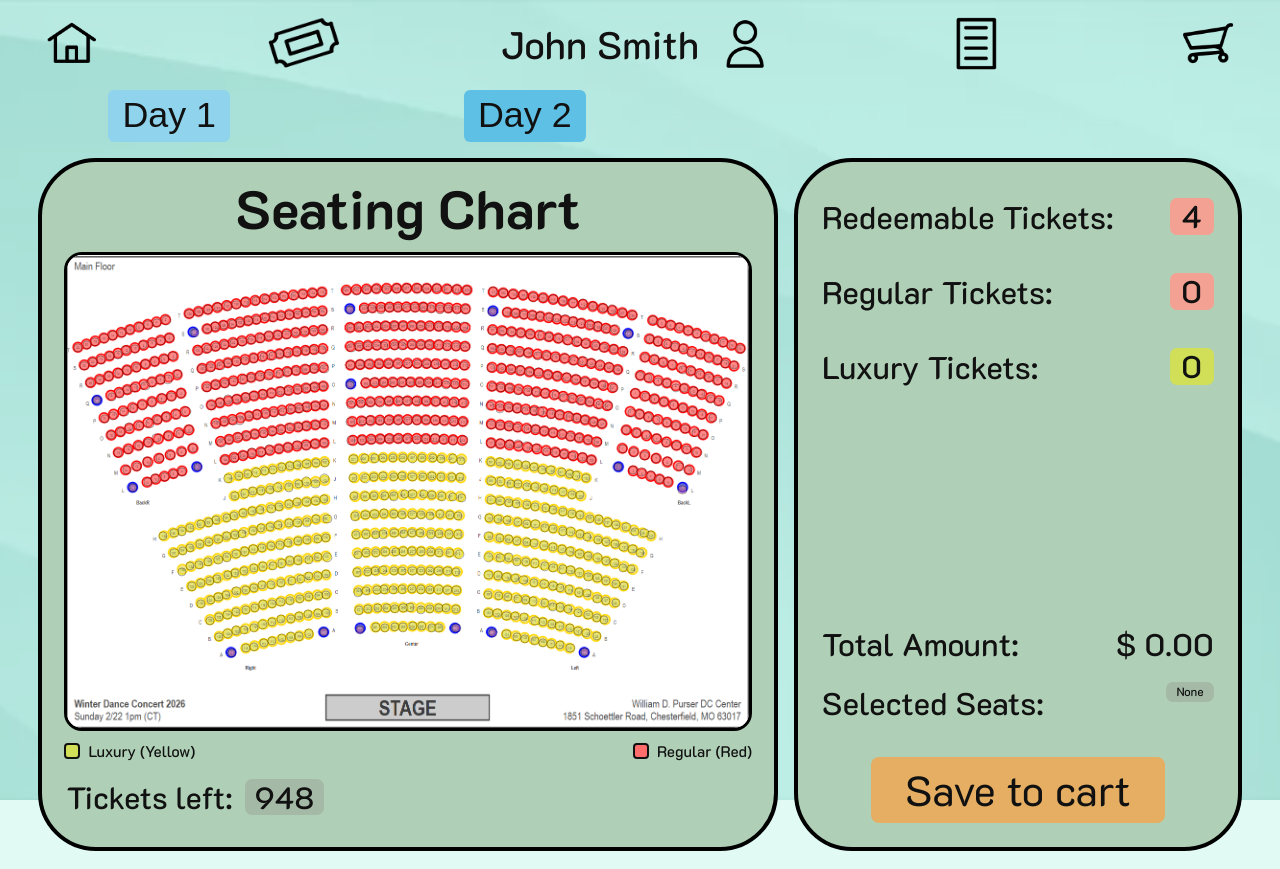
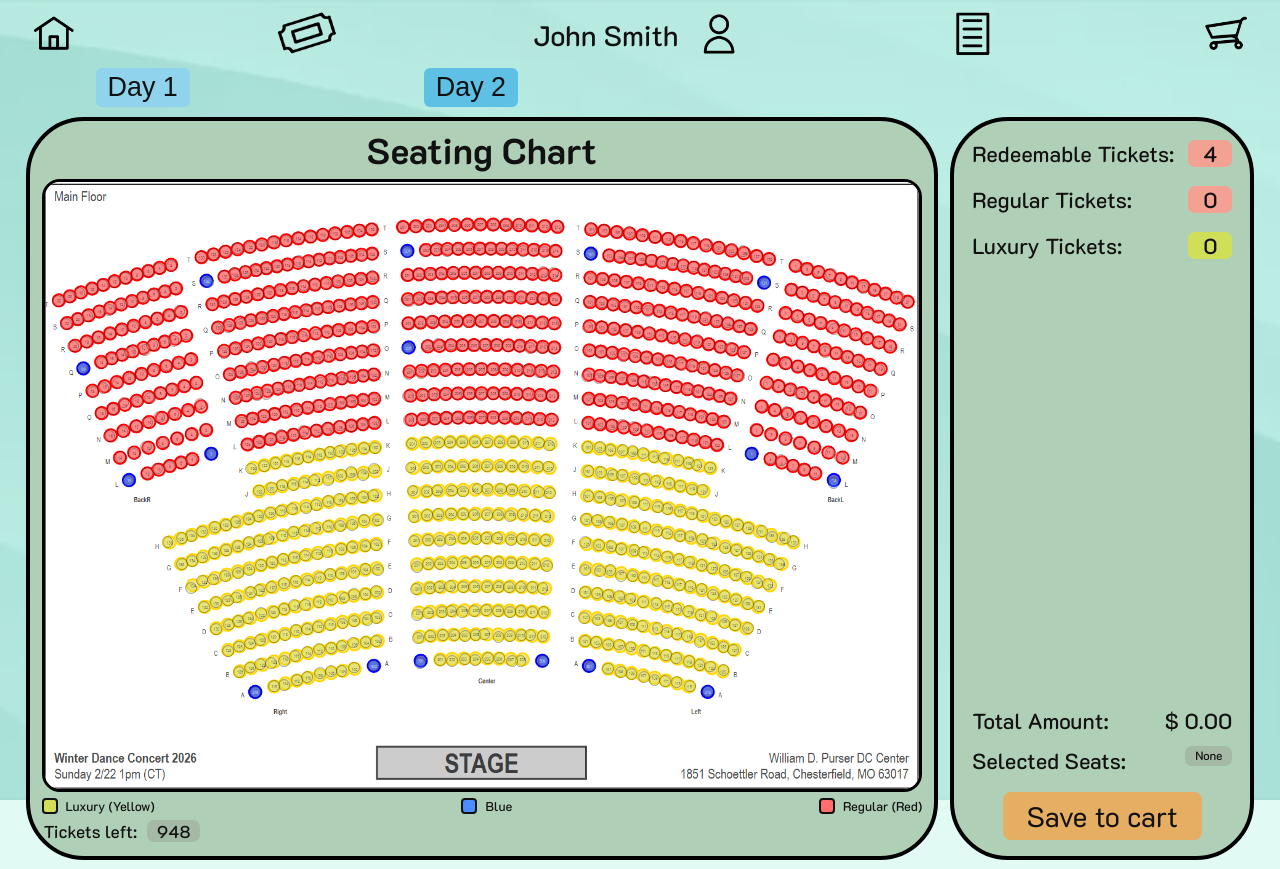
Before and after one commit to SidS-123/ArtInMotionTicketing, a plain HTML site: page user_page/tickets.html in a window 1280 px wide. Drawn offline with Linux system fonts and the light colour scheme.

Commit message:
Update tickets page and styles

```diff
--- a/user_page/tickets.css
+++ b/user_page/tickets.css
@@ -29,7 +29,7 @@ body {
   max-width: none;
   min-height: 100vh;
   margin: 0 auto;
-  padding: 10px 3vw 18px;
+  padding: 6px 2vw 8px;
 }
 
 .top-nav {
@@ -47,8 +47,8 @@ body {
 }
 
 .nav-icon {
-  width: clamp(46px, 5.3vw, 72px);
-  height: clamp(46px, 5.3vw, 72px);
+  width: clamp(40px, 4.4vw, 62px);
+  height: clamp(40px, 4.4vw, 62px);
   object-fit: contain;
   transition: transform 0.2s ease;
   transform-origin: center;
@@ -65,19 +65,19 @@ body {
 }
 
 .user-name {
-  font-size: clamp(28px, 3vw, 46px);
+  font-size: clamp(22px, 2.2vw, 34px);
   font-weight: 500;
 }
 
 .tickets-main {
-  margin-top: 12px;
+  margin-top: 6px;
 }
 
 .day-switch {
   display: flex;
   gap: 234px;
   padding-left: 70px;
-  margin-bottom: 16px;
+  margin-bottom: 10px;
 }
 
 .day-btn {
@@ -85,10 +85,10 @@ body {
   border-radius: 6px;
   background: #8fd4ec;
   color: #111;
-  font-size: clamp(30px, 2.8vw, 44px);
+  font-size: clamp(22px, 2.1vw, 32px);
   font-weight: 500;
   line-height: 1;
-  padding: 8px 14px;
+  padding: 6px 12px;
   cursor: pointer;
 }
 
@@ -98,8 +98,8 @@ body {
 
 .content-grid {
   display: grid;
-  grid-template-columns: minmax(0, 1.62fr) minmax(0, 0.98fr);
-  gap: 16px;
+  grid-template-columns: minmax(0, 1.95fr) minmax(280px, 0.65fr);
+  gap: 12px;
 }
 
 .seating-card,
@@ -110,20 +110,20 @@ body {
 }
 
 .seating-card {
-  padding: 18px 22px 30px;
-  min-height: 560px;
+  padding: 10px 12px 14px;
+  min-height: 0;
 }
 
 .seating-card h1 {
   text-align: center;
-  font-size: clamp(50px, 4.2vw, 66px);
+  font-size: clamp(34px, 2.8vw, 46px);
   line-height: 1.05;
-  margin-bottom: 16px;
+  margin-bottom: 10px;
 }
 
 .seat-chart {
-  width: min(920px, 100%);
-  margin: 0 auto 10px;
+  width: min(1000px, 100%);
+  margin: 0 auto 6px;
   position: relative;
   border: 3px solid #000;
   border-radius: 18px;
@@ -177,6 +177,10 @@ body {
   background: #d1df58;
 }
 
+.seat--blue {
+  background: #4b8dff;
+}
+
 .seat--chosen {
   opacity: 0.9;
   outline: 3px solid #111;
@@ -185,12 +189,12 @@ body {
 /* ----------------------- */
 
 .legend {
-  margin-top: 10px;
+  margin-top: 6px;
   display: flex;
   align-items: center;
   justify-content: space-between;
-  gap: 12px;
-  font-size: clamp(14px, 1.2vw, 16px);
+  gap: 10px;
+  font-size: clamp(12px, 1vw, 14px);
   font-weight: 500;
 }
 
@@ -212,23 +216,27 @@ body {
   background: #d1df58;
 }
 
+.legend-swatch--blue {
+  background: #4b8dff;
+}
+
 .legend-swatch--reg {
   background: #ff6d6d;
 }
 
 .tickets-left {
-  margin-top: 16px;
+  margin-top: 6px;
   margin-left: 2px;
   display: flex;
   align-items: center;
-  gap: 12px;
-  font-size: clamp(24px, 2.4vw, 42px);
+  gap: 10px;
+  font-size: clamp(16px, 1.35vw, 22px);
   font-weight: 500;
 }
 
 .summary-card {
-  padding: 34px 24px 24px;
-  min-height: 560px;
+  padding: 18px 18px 16px;
+  min-height: 0;
   display: flex;
   flex-direction: column;
 }
@@ -238,17 +246,17 @@ body {
   justify-content: space-between;
   align-items: center;
   gap: 10px;
-  font-size: clamp(28px, 2.45vw, 42px);
+  font-size: clamp(20px, 1.7vw, 28px);
   font-weight: 500;
-  margin-bottom: 34px;
+  margin-bottom: 18px;
 }
 
 .redeem-warning {
-  min-height: 56px;
-  margin-top: -14px;
-  margin-bottom: 8px;
+  min-height: 34px;
+  margin-top: -6px;
+  margin-bottom: 4px;
   color: #ab2020;
-  font-size: clamp(18px, 1.6vw, 24px);
+  font-size: clamp(14px, 1.2vw, 18px);
   line-height: 1.15;
   font-weight: 600;
 }
@@ -273,12 +281,12 @@ body {
 
 .total-row {
   margin-top: auto;
-  margin-bottom: 18px;
+  margin-bottom: 12px;
   display: flex;
   justify-content: space-between;
   align-items: center;
   gap: 12px;
-  font-size: clamp(28px, 2.45vw, 42px);
+  font-size: clamp(20px, 1.7vw, 28px);
   font-weight: 500;
 }
 
@@ -291,9 +299,9 @@ body {
   color: #111;
   text-decoration: none;
   font-family: inherit;
-  font-size: clamp(42px, 3.1vw, 52px);
+  font-size: clamp(28px, 2.2vw, 38px);
   line-height: 1;
-  padding: 12px 34px;
+  padding: 10px 24px;
   cursor: pointer;
 }
 
--- a/user_page/tickets.html
+++ b/user_page/tickets.html
@@ -50,6 +50,7 @@
 
           <p class="legend" aria-label="Seat legend">
             <span class="legend-item"><span class="legend-swatch legend-swatch--lux"></span>Luxury (Yellow)</span>
+            <span class="legend-item"><span class="legend-swatch legend-swatch--blue"></span>Blue</span>
             <span class="legend-item"><span class="legend-swatch legend-swatch--reg"></span>Regular (Red)</span>
           </p>
 
@@ -1061,8 +1062,8 @@
     // 2. STATE MANAGEMENT
     // ---------------------------------------------------------
     const state = {
-      day1: { reg: new Set(), lux: new Set() },
-      day2: { reg: new Set(), lux: new Set() }
+      day1: { reg: new Set(), lux: new Set(), blue: new Set() },
+      day2: { reg: new Set(), lux: new Set(), blue: new Set() }
     };
     let currentDay = DEFAULT_DAY;
     let totalSeats = seatMapData.length;
@@ -1089,11 +1090,15 @@
     // ---------------------------------------------------------
     function updateSummary() {
       const dayState = state[currentDay];
-      const regCount = dayState.reg.size;
+      const regCount = dayState.reg.size + dayState.blue.size;
       const luxCount = dayState.lux.size;
       const selectedCount = regCount + luxCount;
 
-      const totalRegAcrossDays = state.day1.reg.size + state.day2.reg.size;
+      const totalRegAcrossDays =
+        state.day1.reg.size +
+        state.day1.blue.size +
+        state.day2.reg.size +
+        state.day2.blue.size;
       const redeemableRemaining = Math.max(0, REDEEMABLE_LIMIT - totalRegAcrossDays);
       const freeUsedAcrossDays = Math.min(REDEEMABLE_LIMIT, totalRegAcrossDays);
       const chargedRegularCountAcrossDays = Math.max(0, totalRegAcrossDays - freeUsedAcrossDays);
@@ -1112,7 +1117,7 @@
     }
 
     function getSelectedSeatLabels(dayKey) {
-      return [...state[dayKey].reg, ...state[dayKey].lux].map(formatSeatLabelForDisplay);
+      return [...state[dayKey].reg, ...state[dayKey].blue, ...state[dayKey].lux].map(formatSeatLabelForDisplay);
     }
 
     function formatSeatLabelForDisplay(seatId) {
@@ -1120,9 +1125,17 @@
       return normalizedSeatId.replace(/^Ctr/i, "");
     }
 
+    function getSeatType(seat) {
+      if (String(seat.id || "").toUpperCase().startsWith("BLUE")) {
+        return "blue";
+      }
+
+      return seat.type;
+    }
+
     function buildCartTicketPayload() {
-      const day1Reg = state.day1.reg.size;
-      const day2Reg = state.day2.reg.size;
+      const day1Reg = state.day1.reg.size + state.day1.blue.size;
+      const day2Reg = state.day2.reg.size + state.day2.blue.size;
       const totalRegAcrossDays = day1Reg + day2Reg;
       const totalLuxAcrossDays = state.day1.lux.size + state.day2.lux.size;
       const freeTickets = Math.min(REDEEMABLE_LIMIT, totalRegAcrossDays);
@@ -1134,10 +1147,12 @@
         selections: {
           day1: {
             reg: [...state.day1.reg],
+            blue: [...state.day1.blue],
             lux: [...state.day1.lux]
           },
           day2: {
             reg: [...state.day2.reg],
+            blue: [...state.day2.blue],
             lux: [...state.day2.lux]
           }
         },
@@ -1170,8 +1185,10 @@
         }
 
         state.day1.reg = new Set(selections.day1?.reg || []);
+        state.day1.blue = new Set(selections.day1?.blue || []);
         state.day1.lux = new Set(selections.day1?.lux || []);
         state.day2.reg = new Set(selections.day2?.reg || []);
+        state.day2.blue = new Set(selections.day2?.blue || []);
         state.day2.lux = new Set(selections.day2?.lux || []);
       } catch (error) {
         console.warn("Could not restore saved ticket selections.", error);
@@ -1206,22 +1223,23 @@
       seatOverlay.innerHTML = "";
 
       seatMapData.forEach(seatData => {
+        const ticketType = getSeatType(seatData);
         const seatBtn = document.createElement("button");
         seatBtn.type = "button";
-        seatBtn.className = `seat seat--${seatData.type}`;
+        seatBtn.className = `seat seat--${ticketType}`;
 
         // Exact positioning
         seatBtn.style.left = `${seatData.x}%`;
         seatBtn.style.top = `${seatData.y}%`;
 
         // Data binding
-        seatBtn.dataset.ticketType = seatData.type;
+        seatBtn.dataset.ticketType = ticketType;
         seatBtn.dataset.seatId = seatData.id;
-        seatBtn.setAttribute("aria-label", `${seatData.type.toUpperCase()} seat ${seatData.id}`);
+        seatBtn.setAttribute("aria-label", `${ticketType.toUpperCase()} seat ${seatData.id}`);
         seatBtn.title = seatData.id;
 
         seatBtn.addEventListener("click", () => {
-          const dayState = state[currentDay][seatData.type];
+          const dayState = state[currentDay][ticketType];
           if (dayState.has(seatData.id)) {
             dayState.delete(seatData.id);
           } else {
@@ -1247,8 +1265,10 @@
     addToCartBtn.addEventListener("click", () => {
       const selectedCount =
         state.day1.reg.size +
+        state.day1.blue.size +
         state.day1.lux.size +
         state.day2.reg.size +
+        state.day2.blue.size +
         state.day2.lux.size;
 
       if (selectedCount === 0) {
@@ -1269,7 +1289,10 @@
 
         const jsonSeatMap = await response.json();
         if (Array.isArray(jsonSeatMap) && jsonSeatMap.length > 0) {
-          seatMapData = jsonSeatMap;
+          seatMapData = jsonSeatMap.map((seat) => ({
+            ...seat,
+            type: getSeatType(seat)
+          }));
           totalSeats = seatMapData.length;
         }
       } catch (error) {
```
